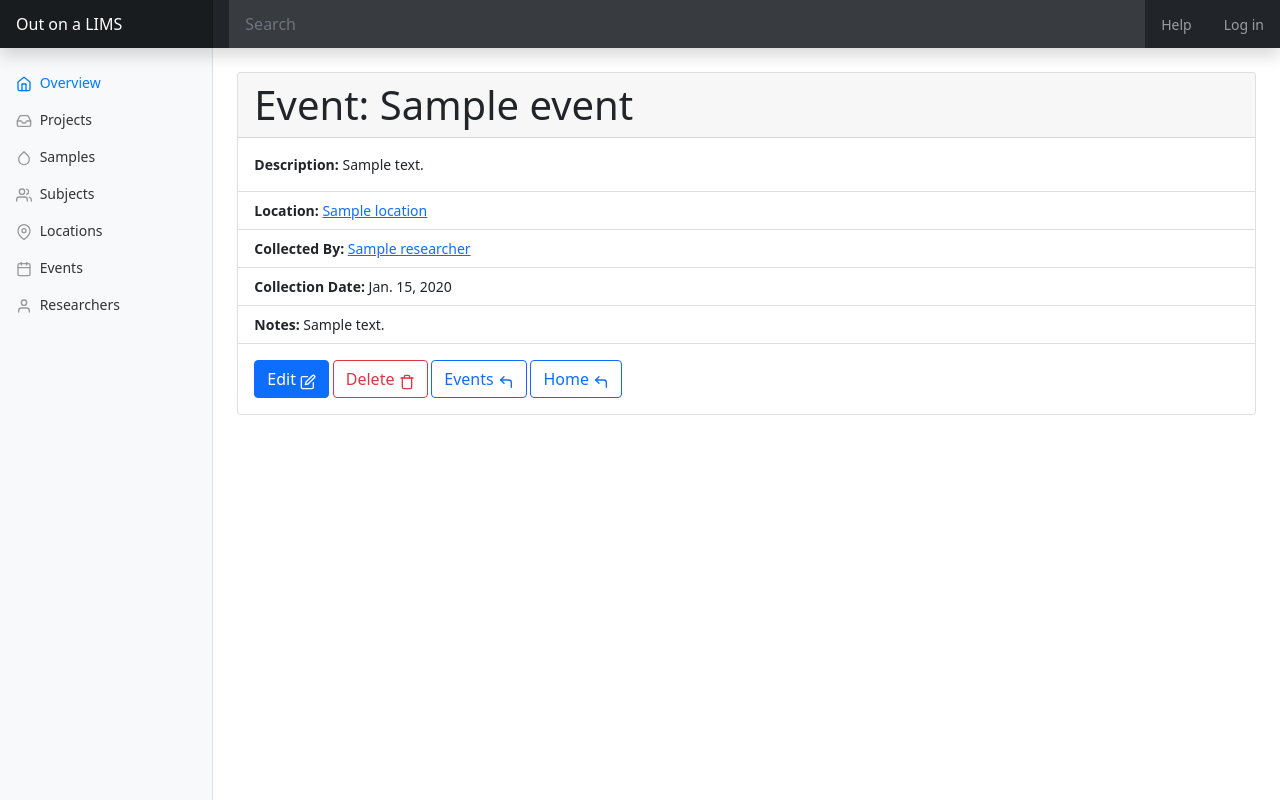
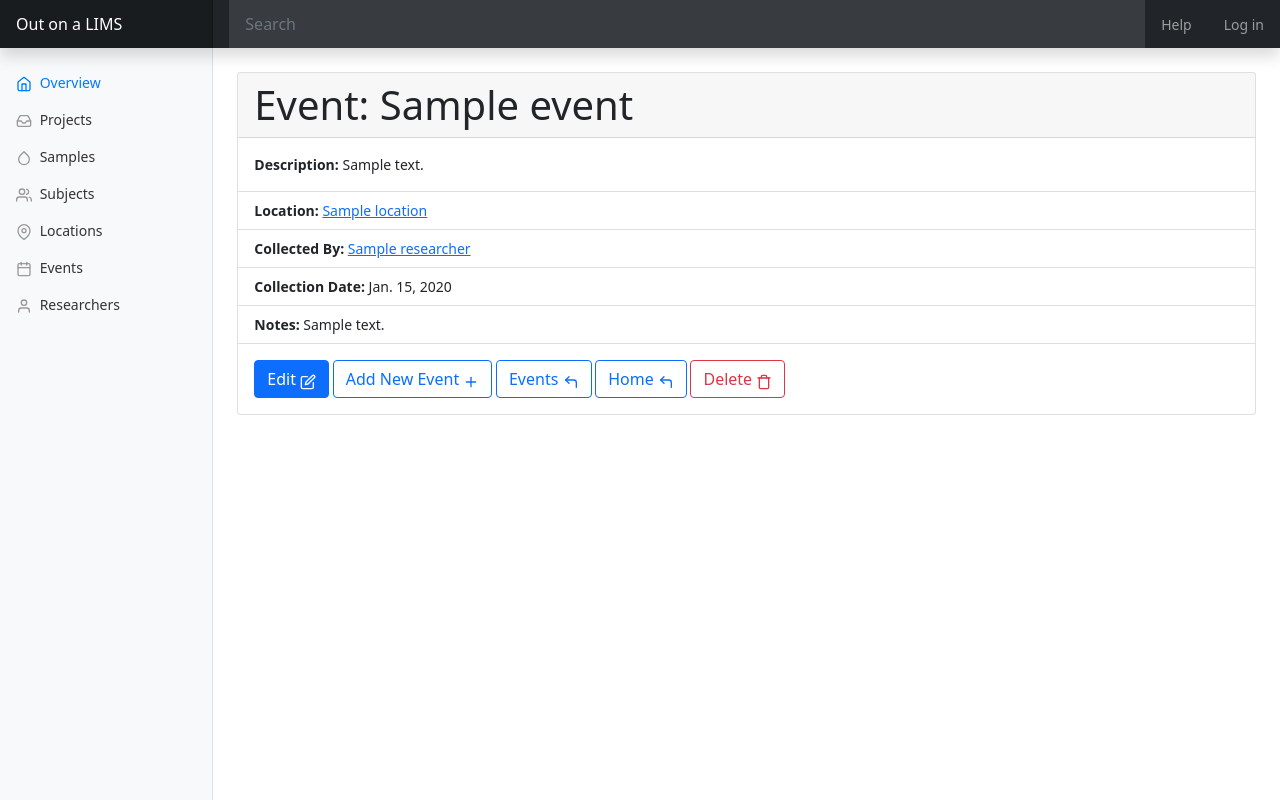
Before and after one commit to tfursten/outonalims-covid, a Django app: page /lims/event/detail/1/ in a window 1280 px wide. Run offline with Django 3.2, Linux system fonts and the light colour scheme; tables that the repository leaves empty hold one stand-in row (values such as "Sample post").

Commit message:
change buttons and researcher link logic

```diff
--- a/out_on_a_LIMS/lims/templates/lims/event_detail.html
+++ b/out_on_a_LIMS/lims/templates/lims/event_detail.html
@@ -7,15 +7,20 @@
     </div>
     <ul class="list-group list-group-flush">
       <li class="list-group-item"><strong>Location: </strong><a href="{% url 'lims:location_detail' event.location.id %}">{{ event.location.name }}</a></li>
+      {% if event.researcher %}
       <li class="list-group-item"><strong>Collected By: </strong><a href="{% url 'lims:researcher_detail' event.researcher.id %}" >{{ event.researcher.name }}</a></li>
+      {% else %}
+      <li class="list-group-item"><strong>Collected By: </strong>{{ event.researcher }}</li>
+      {% endif %}
       <li class="list-group-item"><Strong>Collection Date: </Strong>{{ event.date }}</li>
       <li class="list-group-item"><strong>Notes: </strong>{{ event.notes }}</li>
     </ul>
     <div class="card-body">
         <a class="btn btn-primary btn" href="{% url 'lims:edit_event' event.id %}" role="button">Edit <span data-feather="edit"></span></a>
-        <a class="btn btn-outline-danger btn" href="{% url 'lims:delete_event' event.id %}" role="button">Delete <span data-feather="trash"></span></a>
+        <a class="btn btn-outline-primary btn" href="{% url 'lims:new_event' %}" role="button">Add New Event <span data-feather="plus"></span></a>
         <a class="btn btn-outline-primary btn" href="{% url 'lims:event_list' %}" role="button">Events <span data-feather="corner-up-left"></span></a>
         <a class="btn btn-outline-primary btn" href="{% url 'lims:index' %}" role="button">Home <span data-feather="corner-up-left"></span></a>
+        <a class="btn btn-outline-danger btn" href="{% url 'lims:delete_event' event.id %}" role="button">Delete <span data-feather="trash"></span></a>
     </div>
   </div>
 
```
